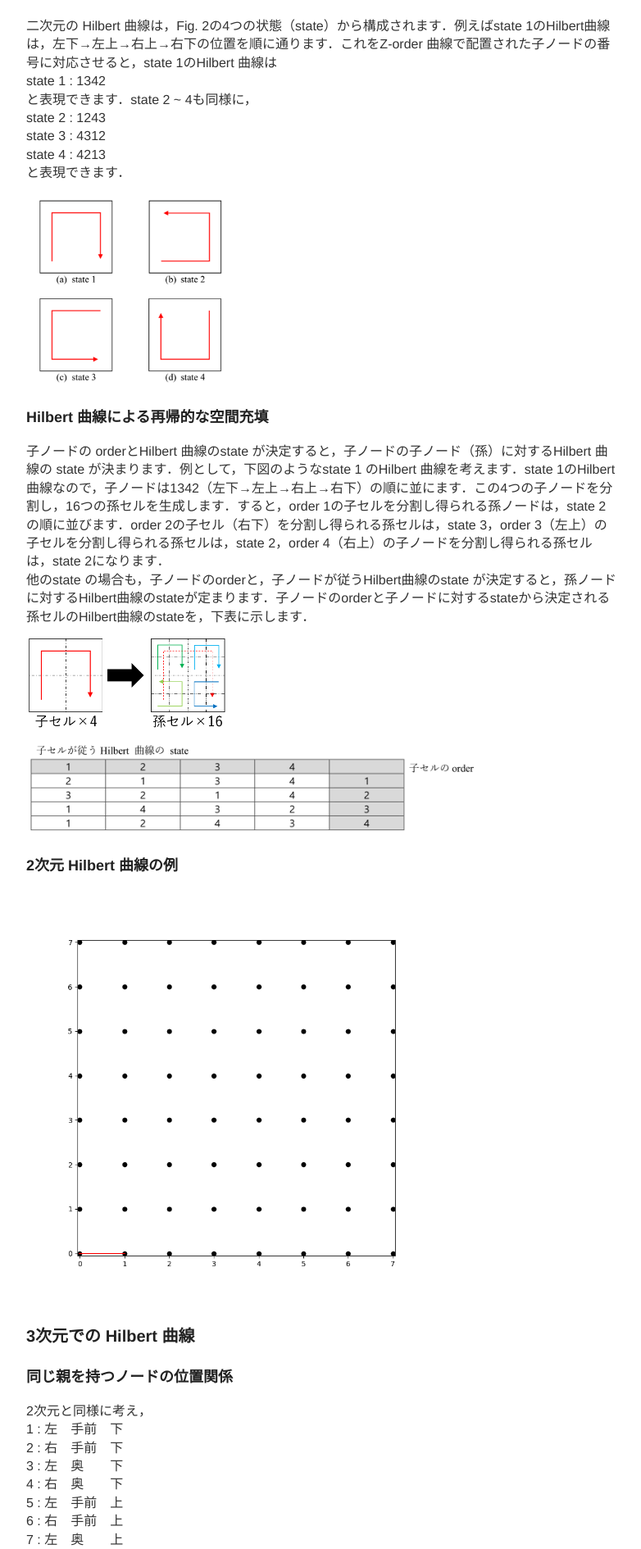
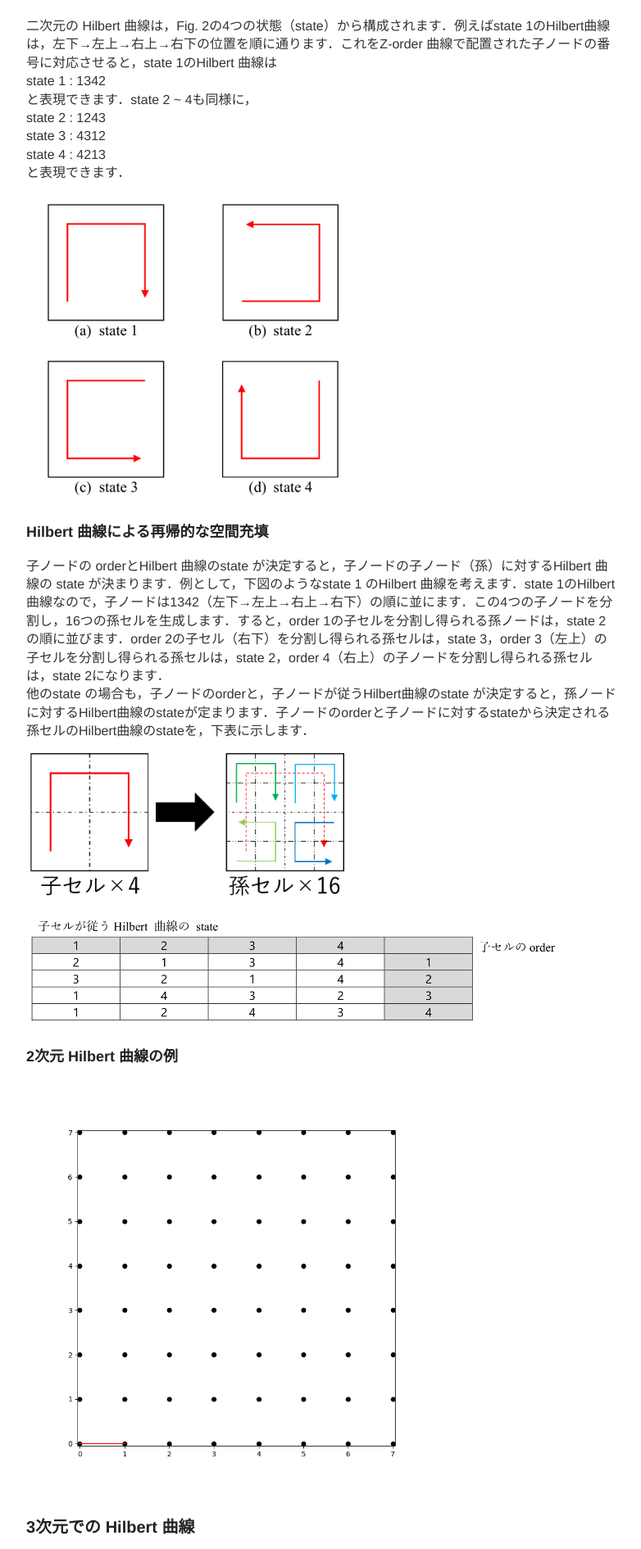
Before and after one commit to KeisukeSUGAYA/KeisukeSUGAYA.github.io, a Jekyll site: the page built from _posts/2019-11-22-HilbertCurve.md, in a window 1280 px wide. Shown: the part 1146-3036 px from the top of the page at 82% size, without its empty margins (248-1030 px from the left). Built offline with Jekyll 4.4.1, drawn with Linux system fonts in a browser that asks for light colours.

Commit message:
[bug fix] 画像が表示されない問題を修正

```diff
--- a/_posts/2019-11-22-HilbertCurve.md
+++ b/_posts/2019-11-22-HilbertCurve.md
@@ -37,19 +37,19 @@
 state 4 : 4213
 と表現できます．
 
-<img src="{{ site.baseurl }}/images/2019-11-22-figure/fig2.png" width=250/>
+<img src="{{ site.baseurl }}/images/2019-11-22-figure/fig2.png" style="width: 400px;"/>
 
 
 ### Hilbert 曲線による再帰的な空間充填
 子ノードの orderとHilbert 曲線のstate が決定すると，子ノードの子ノード（孫）に対するHilbert 曲線の state が決まります．例として，下図のようなstate 1 のHilbert 曲線を考えます．state 1のHilbert 曲線なので，子ノードは1342（左下→左上→右上→右下）の順に並にます．この4つの子ノードを分割し，16つの孫セルを生成します．すると，order 1の子セルを分割し得られる孫ノードは，state 2の順に並びます．order 2の子セル（右下）を分割し得られる孫セルは，state 3，order 3（左上）の子セルを分割し得られる孫セルは，state 2，order 4（右上）の子ノードを分割し得られる孫セルは，state 2になります．
 他のstate の場合も，子ノードのorderと，子ノードが従うHilbert曲線のstate が決定すると，孫ノードに対するHilbert曲線のstateが定まります．子ノードのorderと子ノードに対するstateから決定される孫セルのHilbert曲線のstateを，下表に示します．
 
-<img src="{{ site.baseurl }}/images/2019-11-22-figure/fig3.png" width=250/>
-<img src="{{ site.baseurl }}/images/2019-11-22-figure/table1.png" width=550/>
+<img src="{{ site.baseurl }}/images/2019-11-22-figure/fig3.png" style="width: 400px;"/>
+<img src="{{ site.baseurl }}/images/2019-11-22-figure/table1.png" style="width: 650px;"/>
 
 
 ### 2次元 Hilbert 曲線の例
-<img src="{{ site.baseurl }}/images/2019-11-22-figure/fig4.gif" width=500/>
+<img src="{{ site.baseurl }}/images/2019-11-22-figure/fig4.gif" style="width: 500px;"/>
 
 ## 3次元での Hilbert 曲線
 ### 同じ親を持つノードの位置関係
@@ -64,7 +64,7 @@
 8 : 右　奥　　上
 とします．
 
-<img src="{{ site.baseurl }}/images/2019-11-22-figure/fig5.png" width=250/>
+<img src="{{ site.baseurl }}/images/2019-11-22-figure/fig5.png" style="width: 400px;"/>
 
 ### Hilbert 曲線の状態
 三次元の Hilbert 曲線は，12つのstateから構成されます．Z-order 曲線で配置された子ノードの番号に対応させると，
@@ -82,18 +82,18 @@
 state 12 : 48621573
 と表現できます．
 
-<img src="{{ site.baseurl }}/images/2019-11-22-figure/fig6.png" width=500/>
+<img src="{{ site.baseurl }}/images/2019-11-22-figure/fig6.png" style="width: 500px;"/>
 
 
 ### Hilbert 曲線による再帰的な空間充填
 order と state の関係は下表です．
 
-<img src="{{ site.baseurl }}/images/2019-11-22-figure/table2.png" width=550/>
+<img src="{{ site.baseurl }}/images/2019-11-22-figure/table2.png" style="width: 650px;"/>
 
 
 ### 3次元 Hilbert 曲線の例
 
-<img src="{{ site.baseurl }}/images/2019-11-22-figure/fig7.svg" width=550/>
+<img src="{{ site.baseurl }}/images/2019-11-22-figure/fig7.svg" style="width: 400px;"/>
 
 ## 参考文献
 本稿を作成するために，以下を参考にしました．
```
